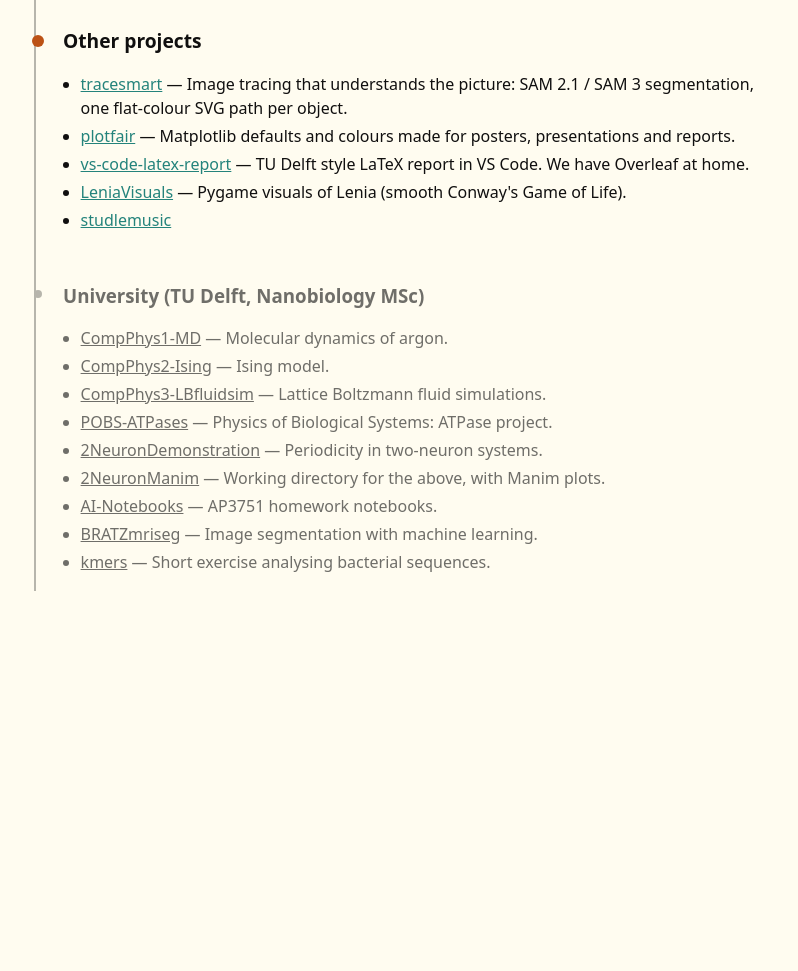
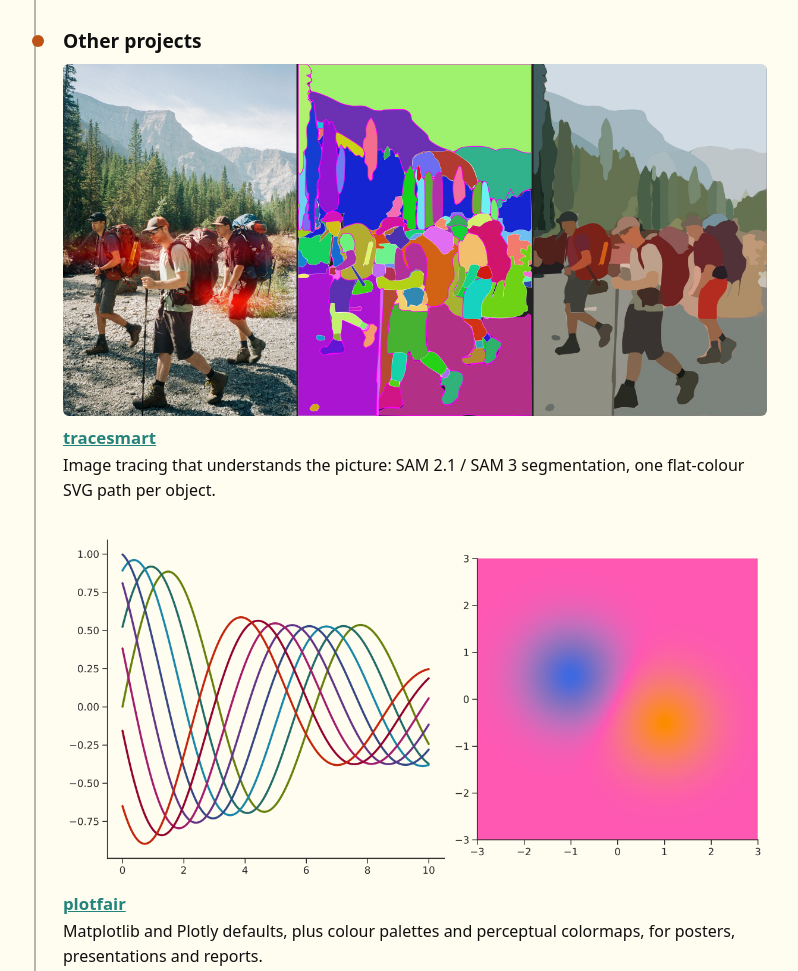
Before and after one commit to barton-muller/barton-muller.github.io, a plain HTML site: page index.html in a window 1280 px wide. Shown: the part 1680-2651 px from the top of the page, without its empty margins (237-1035 px from the left). Before the commit the page ends 2335 px from the top, so only its background shows below. Drawn offline with Linux system fonts and the light colour scheme.

Commit message:
Add tracesmart and plotfair images

```diff
--- a/index.html
+++ b/index.html
@@ -62,9 +62,17 @@
 
 <section>
 <h2>Other projects</h2>
+<article>
+  <a href="https://github.com/barton-muller/tracesmart"><img src="img/tracesmart.jpg" alt="tracesmart"></a>
+  <h3><a href="https://github.com/barton-muller/tracesmart">tracesmart</a></h3>
+  <p>Image tracing that understands the picture: SAM 2.1 / SAM 3 segmentation, one flat-colour SVG path per object.</p>
+</article>
+<article>
+  <a href="https://github.com/barton-muller/plotfair"><img src="img/plotfair.png" alt="plotfair"></a>
+  <h3><a href="https://github.com/barton-muller/plotfair">plotfair</a></h3>
+  <p>Matplotlib and Plotly defaults, plus colour palettes and perceptual colormaps, for posters, presentations and reports.</p>
+</article>
 <ul>
-  <li><a href="https://github.com/barton-muller/tracesmart">tracesmart</a> — Image tracing that understands the picture: SAM 2.1 / SAM 3 segmentation, one flat-colour SVG path per object.</li>
-  <li><a href="https://github.com/barton-muller/plotfair">plotfair</a> — Matplotlib defaults and colours made for posters, presentations and reports.</li>
   <li><a href="https://github.com/barton-muller/vs-code-latex-report">vs-code-latex-report</a> — TU Delft style LaTeX report in VS Code. We have Overleaf at home.</li>
   <li><a href="https://github.com/barton-muller/LeniaVisuals">LeniaVisuals</a> — Pygame visuals of Lenia (smooth Conway's Game of Life).</li>
   <li><a href="https://github.com/barton-muller/studlemusic">studlemusic</a></li>
```
Also changed, not shown: img/plotfair.png (added), img/tracesmart.jpg (added).
